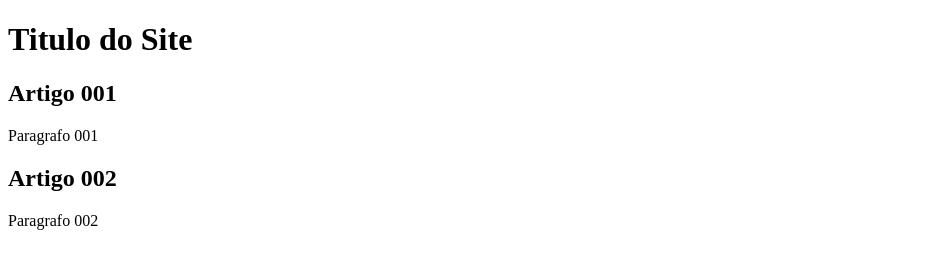
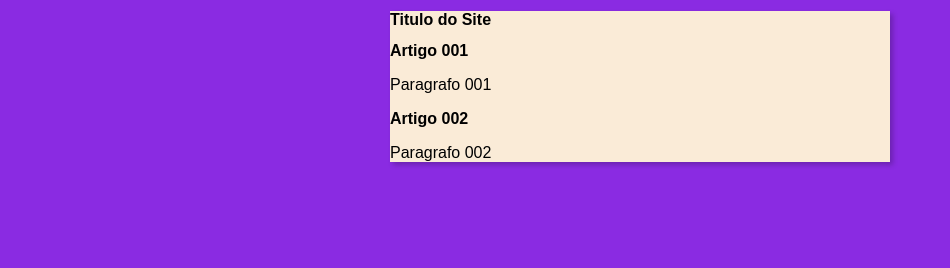
Before and after one commit to GustavoCGomes/projeto-site, a plain HTML site: page index.html in a window 1280 px wide. Shown: the whole page, without its empty margins (0-950 px from the left). Drawn offline with Linux system fonts and the light colour scheme.

Commit message:
Iniciei o design

```diff
--- /dev/null
+++ b/estilos/style.css
@@ -0,0 +1,16 @@
+* {
+  font-family: Arial, Helvetica, sans-serif;
+  font-size: 16px;
+}
+
+body {
+  background-color: blueviolet;
+}
+
+main {
+  background-color: antiquewhite;
+  width: 500px;
+  margin: auto;
+  padding: 10 px;
+  box-shadow: 3px 3px 5px rgba(0, 0, 0, 0.225);
+}
--- a/index.html
+++ b/index.html
@@ -4,6 +4,7 @@
   <meta charset="UTF-8">
   <meta name="viewport" content="width=device-width, initial-scale=1.0">
   <title>Titulo do Site</title>
+  <link rel="stylesheet" href="estilos/style.css">
 </head>
 <body>
   <main>
```
